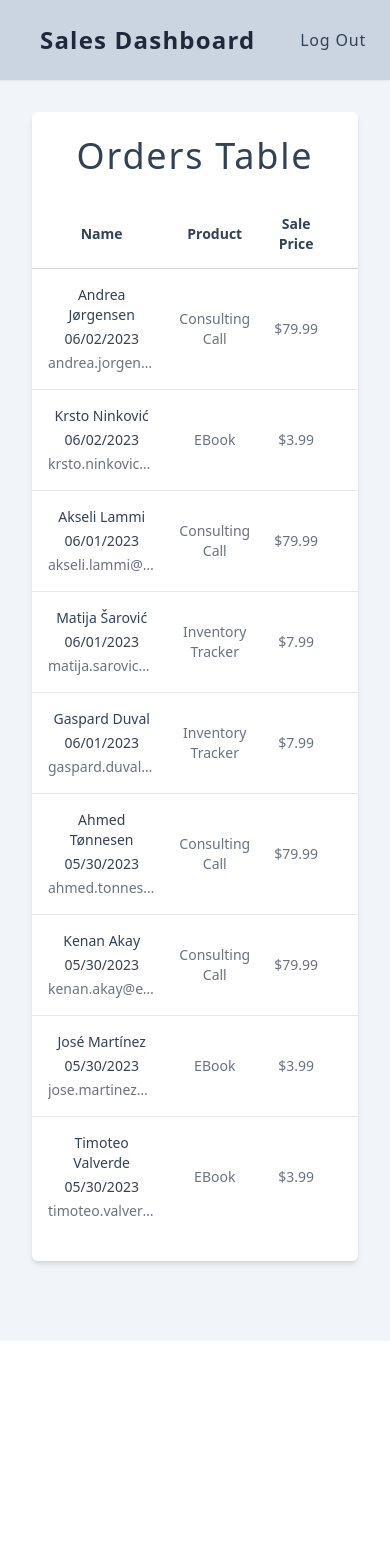
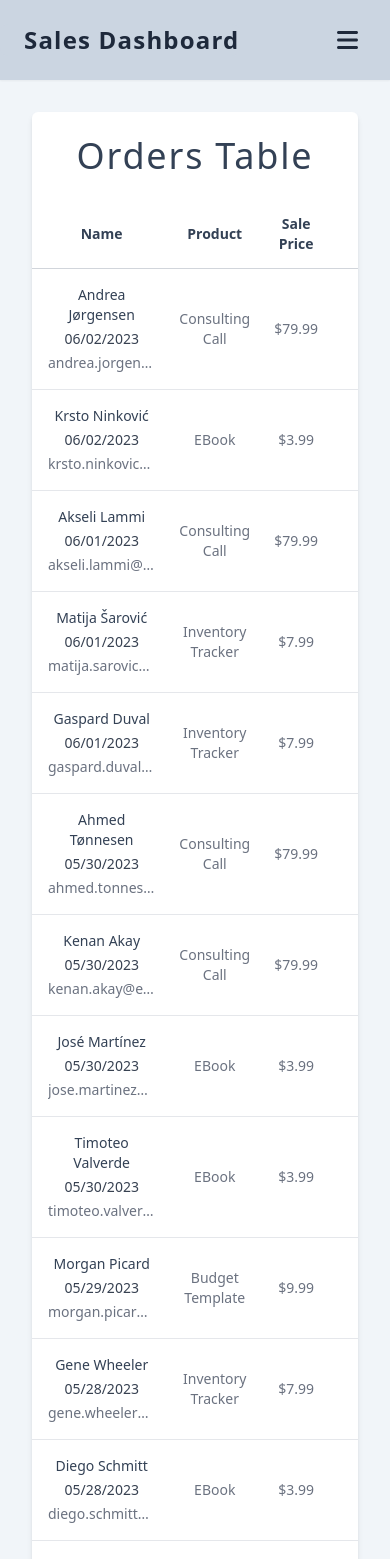
Before and after one commit to gillygilstrap/dashboard, a React (Create React App) app: page /orders in a window 390 px wide. Shown: the top 1559 px of the page. Before the commit the page ends 1341 px from the top, so only its background shows below. Built offline with nearby package versions, Linux system fonts and the light colour scheme.

Commit message:
Added hamburger menu and fixed scrolling

```diff
--- a/src/Components/Header.tsx
+++ b/src/Components/Header.tsx
@@ -1,54 +1,85 @@
-// ***** Example navigation items. For commented out code block inside of Header function
+import { useState } from "react";
+import { NavLink } from "react-router-dom";
 
-// const navigation = [
-//   { name: "Product", href: "#" },
-//   { name: "Features", href: "#" },
-//   { name: "Marketplace", href: "#" },
-//   { name: "Company", href: "#" },
-// ];
+import { FontAwesomeIcon } from "@fortawesome/react-fontawesome";
+import { faBars } from "@fortawesome/free-solid-svg-icons";
 
-// interface navItem {
-//   label: string;
-//   link: string;
-// }
+const barsIcon = <FontAwesomeIcon icon={faBars} />;
 
-// const navItems: navItem[] = [
-//   {
-//     label: "About",
-//     link: "#",
-//   },
-//   {
-//     label: "Contact",
-//     link: "#",
-//   },
-//   {
-//     label: "Recent Projects",
-//     link: "#",
-//   },
-// ];
-
-const handleLogOutclick = () => {
-  alert(`...you can't log out if you never logged in.`);
-};
 
 export default function Header() {
+  const [isHamburgerDropdownOpen, setIsHamburgerDropdownOpen] = useState(false);
+
+  const handleHamburgerClick = () => {
+    setIsHamburgerDropdownOpen(!isHamburgerDropdownOpen);
+  };
+
+  const handleHamburgerItemClick = () => {
+    setIsHamburgerDropdownOpen(!isHamburgerDropdownOpen);
+    window.scrollTo(0, 0);
+  };
+
+  const handleLogOutclick = () => {
+    alert(`...you can't log out if you never logged in.`);
+    setIsHamburgerDropdownOpen(false);
+  };
+
   return (
-    <div className="header flex flex-row justify-between w-full h-20 bg-slate-300 pl-6 md:pl-12 shadow-sm fixed z-10">
-      <div className="logo bg-slate-300 my-auto text-2xl tracking-wider font-bold text-slate-800 rounded-lg hover:cursor-pointer p-4">
+    <div className="header flex flex-row justify-between w-full h-20 bg-slate-300 md:pl-12 shadow-sm fixed z-10">
+      <NavLink to="/" className="logo bg-slate-300 my-auto text-2xl tracking-wider font-bold text-slate-800 rounded-lg hover:cursor-pointer pl-6" onClick={() => window.scrollTo(0, 0)}>
         Sales Dashboard
-      </div>
-      {/* <div className="nav my-auto flex">
-            {navItems.map(item => {
-                return <a href={item.link} className="nav-item mx-4 tracking-wide">{item.label}</a>
-            })}
-        </div> */}
+      </NavLink>
 
       <div
-        className="text-slate-700 font-normal tracking-wider my-auto mr-2 md:mr-6 p-4 hover:cursor-pointer hover:scale-105 hover:text-slate-800"
+        className="hidden md:block text-slate-700 font-normal tracking-wider my-auto mr-2 md:mr-6 p-4 hover:cursor-pointer hover:scale-105 hover:text-slate-800"
         onClick={() => handleLogOutclick()}
       >
         Log Out
       </div>
+
+      <div
+        className={`hamburger text-2xl text-slate-800 rounded-md md:hidden mr-4 my-auto px-4 py-3 hover:cursor-pointer hover:bg-slate-400 ${
+          isHamburgerDropdownOpen ? "bg-slate-400" : ""
+        }`}
+        onClick={() => handleHamburgerClick()}
+      >
+        {barsIcon}
+      </div>
+
+      <div
+        className={`${
+          isHamburgerDropdownOpen ? "block" : "hidden"
+        } hamburger-dropdown w-full bg-slate-300 absolute mt-20 flex flex-col border-t-2 border-slate-400 text-xl tracking-wider`}
+      >
+        <NavLink
+          to="/"
+          className="w-full h-14 pl-6 hover:cursor-pointer border-b border-slate-400 flex hover:bg-slate-400"
+          onClick={() => handleHamburgerItemClick()}
+        >
+          <div className="my-auto">Stats</div>
+        </NavLink>
+
+        <NavLink
+          to="orders"
+          className="w-full h-14 pl-6 hover:cursor-pointer border-b border-slate-400 flex hover:bg-slate-400"
+          onClick={() => handleHamburgerItemClick()}
+        >
+          <div className="my-auto">Orders</div>
+        </NavLink>
+        <NavLink
+          to="/"
+          className="w-full h-14 pl-6 hover:cursor-pointer border-b border-slate-400 flex hover:bg-slate-400"
+          onClick={() => handleHamburgerItemClick()}
+        >
+          <div className="my-auto">Users</div>
+        </NavLink>
+        <div
+          className="w-full h-14 pl-6 hover:cursor-pointer border-b border-slate-400 flex hover:bg-slate-400 text-slate-600"
+          onClick={() => handleLogOutclick()}
+        >
+          <div className="my-auto">Log Out</div>
+        </div>
+      </div>
     </div>
   );
 }
--- a/src/Components/Layout.tsx
+++ b/src/Components/Layout.tsx
@@ -129,7 +129,7 @@ const Layout: React.FC = () => {
         <Header />
         <div className="main flex w-full h-full top-20">
           <SideNav />
-          <div className="min-h-screen pb-20 w-full px-8 pt-20 bg-slate-100 md:ml-32">
+          <div className="pb-20 w-full px-8 pt-20 bg-slate-100 md:ml-32">
             <Outlet />
           </div>
         </div>
--- a/src/Components/MainDashboard.tsx
+++ b/src/Components/MainDashboard.tsx
@@ -263,7 +263,7 @@ const MainDashboard = () => {
       </div>
 
       <div className="orders-table-container mt-8">
-        <OrdersTable orders={orders} />
+        <OrdersTable orders={orders} isMainDashboardInstance={true} />
       </div>
     </div>
   );
--- a/src/Components/Orders.tsx
+++ b/src/Components/Orders.tsx
@@ -8,7 +8,7 @@ const Orders = () => {
 
   return (
     <div className="mt-8">
-      <OrdersTable orders={orders} />
+      <OrdersTable orders={orders} isMainDashboardInstance={false} />
     </div>
   );
 };
--- a/src/Components/OrdersTable.tsx
+++ b/src/Components/OrdersTable.tsx
@@ -1,4 +1,5 @@
 import React from "react";
+import { useNavigate } from "react-router-dom";
 import { formatMoney } from "../utils/formatMoney";
 
 export interface Order {
@@ -11,17 +12,37 @@ export interface Order {
 
 interface OrdersTableProps {
   orders: Order[];
+  isMainDashboardInstance: boolean;
 }
 
 const OrdersTable: React.FC<OrdersTableProps> = (props: OrdersTableProps) => {
-  const { orders } = props;
-  const sortedOrders = orders.sort(
+  const { orders, isMainDashboardInstance } = props;
+  const navigate = useNavigate();
+
+  const handleTableClickOnMainDashboard = () => {
+    if(isMainDashboardInstance) {
+      navigate(`/orders`)
+
+      // Scroll to top of page
+      window.scrollTo(0, 0);
+    }
+  }
+
+  let sortedOrders = orders.sort(
     (a, b) => Number(new Date(b.date)) - Number(new Date(a.date))
   );
 
-  console.table(sortedOrders);
+  // Time the rows down to 10 for the MainDashboard Screen
+  if (isMainDashboardInstance) {
+    sortedOrders = sortedOrders.slice(0, 9);
+  }
   return (
-    <div className="orders-table w-full h-full pb-6 bg-white rounded-md shadow-md flex flex-col text-center text-6xl  hover:cursor-pointer hover:scale-1002">
+    <div
+      className={`orders-table w-full h-full pb-6 bg-white rounded-md shadow-md flex flex-col text-center text-6xl ${
+        isMainDashboardInstance ? "hover:cursor-pointer hover:scale-1002" : ""
+      }`}
+      onClick={() => handleTableClickOnMainDashboard()}
+    >
       <div className="px-4 sm:px-6 lg:px-8">
         <div className="-mx-4 mt-6 sm:-mx-0">
           <div className="text-4xl md:text-6xl md:text-left tracking wide text-slate-700 mb-6 tracking-wider text-center">
@@ -66,7 +87,7 @@ const OrdersTable: React.FC<OrdersTableProps> = (props: OrdersTableProps) => {
               </tr>
             </thead>
             <tbody className="divide-y divide-gray-200 bg-white">
-              {sortedOrders.slice(0, 9).map((order) => (
+              {sortedOrders.map((order) => (
                 <tr key={order.email}>
                   <td className="w-full max-w-0 py-4 pl-4 pr-3 text-sm font-medium text-slate-700 sm:w-auto sm:max-w-none sm:pl-0">
                     {order.name}
--- a/src/Components/SideNav.tsx
+++ b/src/Components/SideNav.tsx
@@ -3,7 +3,7 @@ import { FontAwesomeIcon } from "@fortawesome/react-fontawesome";
 import {
   faTable,
   faChartSimple,
-  faUser,
+  faUser
 } from "@fortawesome/free-solid-svg-icons";
 
 const tableIcon = <FontAwesomeIcon icon={faTable} />;
@@ -11,11 +11,16 @@ const chartIcon = <FontAwesomeIcon icon={faChartSimple} />;
 const userIcon = <FontAwesomeIcon icon={faUser} />;
 
 export default function SideVav() {
+  const handleClick = () => {
+    window.scrollTo(0, 0);
+  };
+
   return (
     <div className="w-32 h-full hidden md:flex bg-slate-700 flex flex-col text-white fixed top-20">
       <NavLink
         to="/"
         className="w-min mx-auto mt-8 hover:cursor-pointer hover:scale-105 hover:text-slate-200"
+        onClick={() => handleClick()}
       >
         <div className="icon-container flex flex-col">
           <div className="icon text-5xl">{chartIcon}</div>
@@ -26,6 +31,7 @@ export default function SideVav() {
       <NavLink
         to="orders"
         className="w-min mx-auto mt-8 hover:cursor-pointer hover:scale-105 hover:text-slate-200"
+        onClick={() => handleClick()}
       >
         <div className="icon-container flex flex-col">
           <div className="icon text-5xl">{tableIcon}</div>
@@ -35,6 +41,7 @@ export default function SideVav() {
       <NavLink
         to="/"
         className="w-min mx-auto mt-8 hover:cursor-pointer hover:scale-105 hover:text-slate-200"
+        onClick={() => handleClick()}
       >
         <div className="icon-container flex flex-col">
           <div className="icon text-5xl">{userIcon}</div>
```
